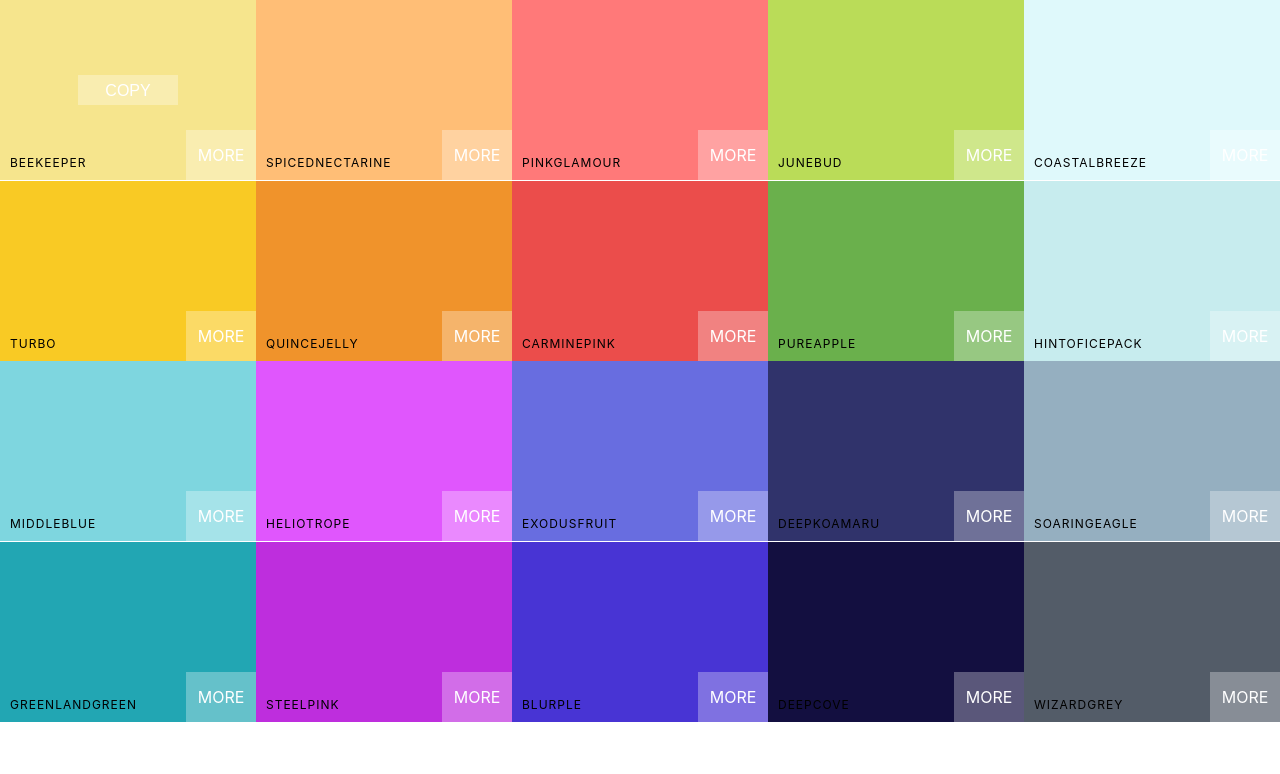
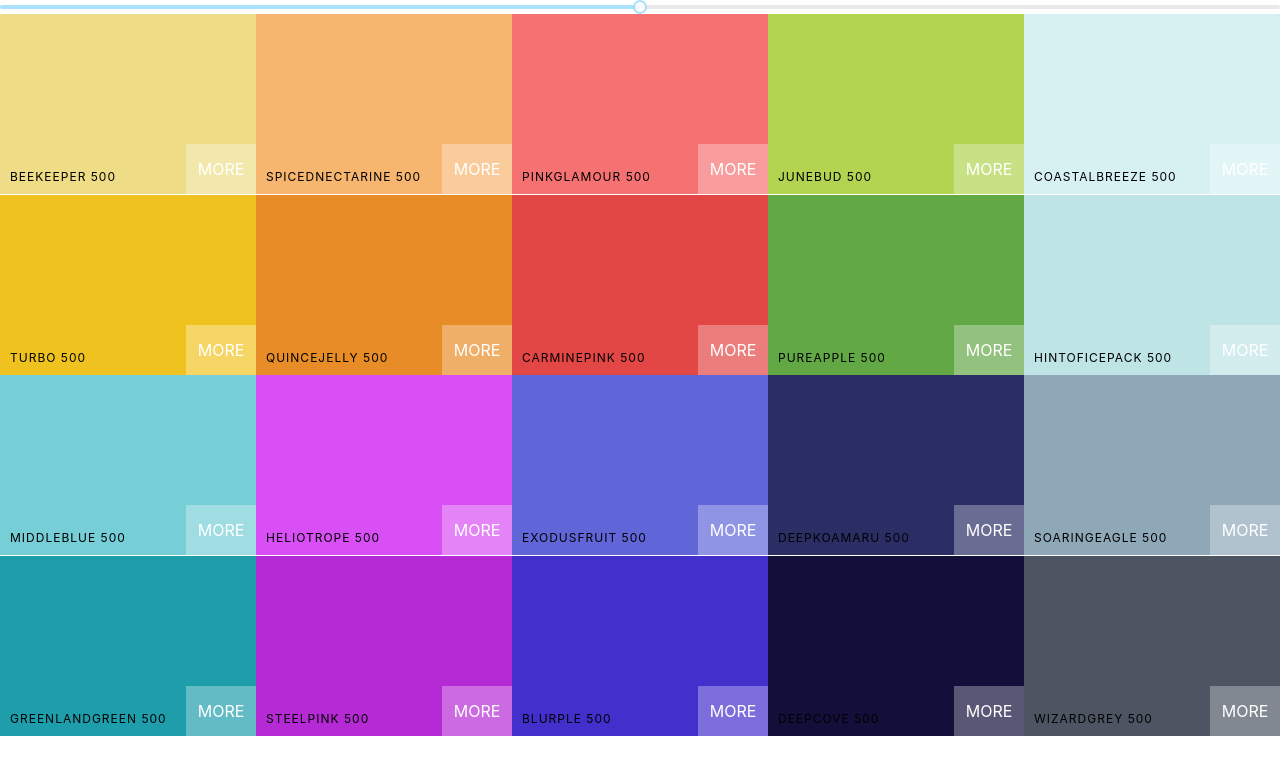
Before and after one commit to ryan-szalaty/Colors, a React (Create React App) app: page / in a window 1280 px wide. Shown: the top 774 px of the page. Built offline with nearby package versions, Linux system fonts and the light colour scheme.

Commit message:
Added slider.

```diff
--- a/package.json
+++ b/package.json
@@ -7,6 +7,7 @@
     "@testing-library/react": "^13.1.1",
     "@testing-library/user-event": "^13.5.0",
     "chroma-js": "^2.4.2",
+    "rc-slider": "^10.0.0",
     "react": "^18.0.0",
     "react-copy-to-clipboard": "^5.1.0",
     "react-dom": "^18.0.0",
--- a/src/App.js
+++ b/src/App.js
@@ -6,7 +6,7 @@
   console.log(generatePalette(seedColors[4]));
   return (
     <div>
-      <Palette {...seedColors[4]}/>
+      <Palette palette={generatePalette(seedColors[4])}/>
     </div>
   );
 }
--- a/src/palette.js
+++ b/src/palette.js
@@ -1,16 +1,31 @@
 import React, {Component} from "react";
 import ColorBox from "./colorBox";
 import './palette.css';
+import Slider, { Range } from 'rc-slider';
+import 'rc-slider/assets/index.css';
 
 class Palette extends Component {
+    constructor(props) {
+        super(props);
+
+        this.state = {level: 500};
+        this.changeLevel = this.changeLevel.bind(this);
+    }
+    changeLevel(level) {
+        this.setState({
+            level: level
+        })
+    }
     render() {
-        const colorBoxes = this.props.colors.map(color => <ColorBox
-            background={color.color}
+        const {colors} = this.props.palette;
+        const {level} = this.state;
+        const colorBoxes = colors[level].map(color => <ColorBox
+            background={color.hex}
             name={color.name}
             />);
         return (
             <div className="Palette">
-
+                <Slider defaultValue={level} min={100} max={900} step={100} onAfterChange={this.changeLevel}/>
                 <div className="Palette-Colors">
                     {colorBoxes}
                 </div>
```
Also changed, not shown: 1 other file (tests, documents, lock files or other folders).
